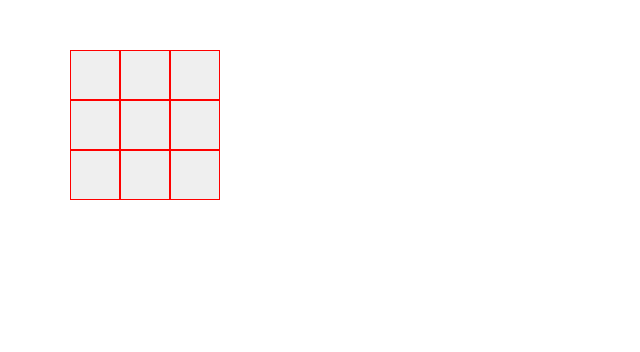
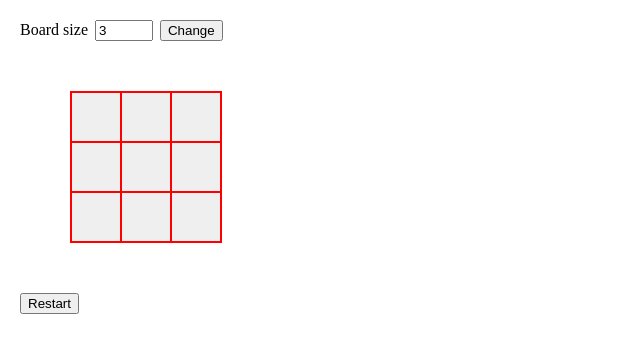
Before and after one commit to Chudskiy/react_tic-tac-toe, a React (Create React App) app: page / in a window 1280 px wide. Shown: the top 352 px of the page, without its empty margins (0-640 px from the left). Built offline with nearby package versions, Linux system fonts and the light colour scheme.

Commit message:
add board size form

```diff
--- a/package.json
+++ b/package.json
@@ -9,7 +9,8 @@
     "react": "^17.0.2",
     "react-dom": "^17.0.2",
     "react-scripts": "4.0.3",
-    "web-vitals": "^1.0.1"
+    "web-vitals": "^1.0.1",
+    "yup": "^0.32.9"
   },
   "scripts": {
     "start": "react-scripts start",
--- a/src/components/Board.jsx
+++ b/src/components/Board.jsx
@@ -1,114 +1,70 @@
 import React, {useState} from 'react';
 
 import Square from "./Square";
-import {BOARD_SIZE, DIAGONALLY, HORIZONTALLY, VERTICALLY} from "./constants";
+import {DIAGONALLY, HORIZONTALLY, VERTICALLY} from "../constants";
+import {hasWinner} from "../functions/hasWinner";
+import BoardSizeForm from "../forms/BoardSizeForm";
 
-
-// const board = (() => {
-//     return Array(BOARD_SIZE).fill(Array(BOARD_SIZE).fill(null))
-// })()
-
-const board = Array(BOARD_SIZE).fill(Array(BOARD_SIZE).fill(null));
-const boardWidth = `${BOARD_SIZE * 50}px`;
-
-const hasWinner = {
-    HORIZONTALLY: (board, index, subIndex, value) => {
-        let counter = 0;
-
-        for (let i = 0; i < board[index].length; i++) {
-
-            // console.log('board[index][i] = ', board[index])
-
-            if (board[index][i] === value) {
-                counter++
-                if (counter === BOARD_SIZE) {
-                    return true
-                }
-            } else {
-                return false
-            }
-        }
-    },
-
-    VERTICALLY: (board, index, subIndex, value) => {
-        let counter = 0;
-
-        for (let i = 0; i < board[index].length; i++) {
-            if (board[i][subIndex] === value) {
-                counter++
-                if (counter === BOARD_SIZE) {
-                    return true
-                }
-            } else {
-                return false
-            }
-        }
-    },
-
-    DIAGONALLY: (board, index, subIndex, value) => {
-        let counterStart = 0;
-        let counterEnd = 0;
-
-        let start = 0
-        let end = BOARD_SIZE - 1
-
-        for (let i = 0; i < board[index].length; i++) {
-            if (board[i][start] === value) {
-                counterStart++
-                if (counterStart === BOARD_SIZE) {
-                    return true
-                }
-                start++
-            }
-        }
-
-        for (let i = 0; i < BOARD_SIZE; i++) {
-            if (board[i][end] === value) {
-                counterEnd++
-                if (counterEnd === BOARD_SIZE) {
-                    return true
-                }
-                end--
-            }
-        }
-        return false
-    },
-}
+// const board = Array(BOARD_SIZE).fill(Array(BOARD_SIZE).fill(null));
 
 const findWinner = (board, index, subIndex, value) => {
     return [HORIZONTALLY, VERTICALLY, DIAGONALLY].some(key => hasWinner[key](board, index, subIndex, value))
-}
+};
+
+
+//----------------------------------------------------------------------------------------------------------------------
 
 const Board = () => {
+    const [boardSize, setBoardSize] = useState(3);
+
     const [isXNext, setIsXNext] = useState('0');
-    const [squares, setSquares] = useState(board);
+    // const [squares, setSquares] = useState(board);
+    const [squares, setSquares] = useState(Array(boardSize).fill(Array(boardSize).fill(null)));
     const [winner, setWinner] = useState(null);
     const [disabled, setDisabled] = useState(false);
 
+    const boardWidth = `${boardSize * 50}px`;
+    console.log('squares = ', squares);
+
+
+    const handleChangeBoardSize = (e) => {
+        e.preventDefault();
+
+        setBoardSize(boardSize);
+        //
+        // setSquares(Array(boardSize).fill(Array(boardSize).fill(null)));
+    };
+
+    console.log('boardSize = ', boardSize);
+
+
     const handleClick = (index, subIndex) => {
+        const nextRows = [...squares];
 
-        console.log('index = ', index);
-        console.log('subIndex = ', subIndex);
-
-        const nextRows = [...squares];
         const nextSquares = [...nextRows[index]];
 
         if (nextRows[index][subIndex]) return;
 
         nextSquares[subIndex] = isXNext ? 'X' : '0';
-        nextRows[index] = [...nextSquares]
+        nextRows[index] = [...nextSquares];
 
-        const result = findWinner(nextRows, index, subIndex, isXNext ? 'X' : '0')
+        const result = findWinner(nextRows, index, subIndex, isXNext ? 'X' : '0');
 
         setSquares([...nextRows]);
         setIsXNext(!isXNext);
-        setWinner(result ? isXNext ? 'X' : '0' : null)
+        setWinner(result ? isXNext ? 'X' : '0' : null);
         setDisabled(result)
     };
 
     return (
         <>
-            <div className='board' style={{width: boardWidth}}>
+            <BoardSizeForm
+                boardSize={boardSize}
+                setBoardSize={setBoardSize}
+                handleChangeBoardSize={handleChangeBoardSize}
+            />
+
+            < div className='board' style={{width: boardWidth}}>
                 {squares.map((row, index) => {
                     // console.log(row)
                     return row.map((square, subIndex) => (
@@ -124,9 +80,43 @@ const Board = () => {
                 })}
             </div>
 
+            <button onClick={() => document.location.reload()}>Restart</button>
+
             {winner ? (<div>Winner: {winner}</div>) : null}
         </>
     );
 };
 
 export default Board;
+
+
+
+
+
+// const board = (() => {
+//     return Array(BOARD_SIZE).fill(Array(BOARD_SIZE).fill(null))
+// })()
+
+
+
+// const [boardSize, setBoardSize] = useState(null);
+// const [boardWidth, setBoardWidth] = useState('');
+// const [boardHeight, setBoardHeight] = useState('');
+
+
+// {/*<BoardSizeForm*/}
+// {/*    boardSize={boardSize}*/}
+// {/*    setBoardSize={setBoardSize}*/}
+// {/*    handleChangeBoardSize={handleChangeBoardSize}*/}
+// {/*/>*/}
+
+
+// const handleChangeBoardSize = (e) => {
+//     e.preventDefault();
+//
+//     setBoardSize(boardSize);
+//
+//     setBoardWidth(`${boardSize * 50}px`);
+//
+//     console.log('boardSize = ', boardSize);
+// };
--- a/src/components/constants.jsx
+++ b/src/constants.jsx
@@ -1,4 +1,5 @@
 export const BOARD_SIZE = 3;
+
 export const HORIZONTALLY = 'HORIZONTALLY';
 export const VERTICALLY = 'VERTICALLY';
 export const DIAGONALLY = 'DIAGONALLY';
--- /dev/null
+++ b/src/forms/BoardSizeForm.jsx
@@ -0,0 +1,48 @@
+import React, {useState} from 'react';
+import * as yup from 'yup';
+
+const BoardSizeForm = ({boardSize, setBoardSize, handleChangeBoardSize}) => {
+    const [error, setError] = useState(false);
+    const [errorMessage, setErrorMessage] = useState('');
+
+    const schema = yup.object({
+        boardSize: yup.number()
+            .required('This field is required.')
+            .positive('Number must be positive.')
+            .integer('Number must be integer.')
+            .min(3, 'Min value 3.')
+            .max(7, 'Max value  7.')
+            .nullable()
+    });
+
+    schema
+        .validate({boardSize})
+        .then(function(value) {
+            // console.log(value);
+        })
+        .catch(function(err) {
+            setError(true);
+            setErrorMessage(err.message);
+            // console.log('error message = ', err.message);
+        });
+
+
+    return (
+        <>
+            {error && <h3>{errorMessage}</h3>}
+
+            <form onSubmit={handleChangeBoardSize}>
+                <label>Board size</label>
+                <input
+                    type="number"
+                    value={boardSize}
+                    onChange={e => setBoardSize(e.target.value)}
+                />
+
+                <button>Change</button>
+            </form>
+        </>
+    );
+};
+
+export default BoardSizeForm;
--- /dev/null
+++ b/src/functions/hasWinner.jsx
@@ -0,0 +1,147 @@
+export const hasWinner = {
+    HORIZONTALLY: (board, index, subIndex, value, boardSize) => {
+        let counter = 0;
+
+        console.log('counter in horizontally = ', counter);
+        console.log('# boardSize in horizontally = ', boardSize);
+
+        for (let i = 0; i < board[index].length; i++) {
+
+            // console.log('board[index][i] = ', board[index])
+
+            if (board[index][i] === value) {
+                counter++;
+                if (counter === boardSize) {
+                    return true
+                }
+            } else {
+                return false
+            }
+        }
+    },
+
+    VERTICALLY: (board, index, subIndex, value, boardSize) => {
+        let counter = 0;
+
+        console.log('counter in vertically = ', counter);
+        console.log('# boardSize in vertically = ', boardSize);
+        console.log('--------------------------------------------------------------------------------------');
+
+        for (let i = 0; i < board[index].length; i++) {
+            if (board[i][subIndex] === value) {
+                counter++;
+                if (counter === boardSize) {
+                    return true
+                }
+            } else {
+                return false
+            }
+        }
+    },
+
+    DIAGONALLY: (board, index, subIndex, value, boardSize) => {
+        let counterStart = 0;
+        let counterEnd = 0;
+
+        let start = 0;
+        let end = boardSize - 1;
+
+        for (let i = 0; i < board[index].length; i++) {
+            if (board[i][start] === value) {
+                counterStart++;
+                if (counterStart === boardSize) {
+                    return true
+                }
+                start++
+            }
+        }
+
+        for (let i = 0; i < boardSize; i++) {
+            if (board[i][end] === value) {
+                counterEnd++;
+                if (counterEnd === boardSize) {
+                    return true
+                }
+                end--
+            }
+        }
+        return false
+    },
+};
+
+
+//----------------------------------------------------------------------------------------------------------------------
+
+
+// import {BOARD_SIZE} from "../constants";
+//
+// export const hasWinner = {
+//     HORIZONTALLY: (board, index, subIndex, value) => {
+//         let counter = 0;
+//
+//         console.log('BOARD_SIZE in horizontally = ', BOARD_SIZE);
+//
+//         for (let i = 0; i < board[index].length; i++) {
+//
+//             if (board[index][i] === value) {
+//                 counter++;
+//                 console.log('counter in horizontally = ', counter);
+//
+//                 if (counter === BOARD_SIZE) {
+//                     return true
+//                 }
+//             } else {
+//                 return false
+//             }
+//         }
+//     },
+//
+//
+//     VERTICALLY: (board, index, subIndex, value) => {
+//         let counter = 0;
+//
+//         for (let i = 0; i < board[index].length; i++) {
+//             if (board[i][subIndex] === value) {
+//                 counter++;
+//                 console.log('counter in vertically = ', counter);
+//
+//                 console.log('BOARD_SIZE in vertically = ', BOARD_SIZE);
+//
+//                 if (counter === BOARD_SIZE) {
+//                     return true
+//                 }
+//             } else {
+//                 return false
+//             }
+//         }
+//     },
+//
+//     DIAGONALLY: (board, index, subIndex, value) => {
+//         let counterStart = 0;
+//         let counterEnd = 0;
+//
+//         let start = 0;
+//         let end = BOARD_SIZE - 1;
+//
+//         for (let i = 0; i < board[index].length; i++) {
+//             if (board[i][start] === value) {
+//                 counterStart++;
+//                 if (counterStart === BOARD_SIZE) {
+//                     return true
+//                 }
+//                 start++
+//             }
+//         }
+//
+//         for (let i = 0; i < BOARD_SIZE; i++) {
+//             if (board[i][end] === value) {
+//                 counterEnd++;
+//                 if (counterEnd === BOARD_SIZE) {
+//                     return true
+//                 }
+//                 end--
+//             }
+//         }
+//         return false
+//     },
+// };
--- a/src/index.css
+++ b/src/index.css
@@ -5,10 +5,10 @@ body {
 }
 
 .board {
-    /*width: 150px;*/
     margin: 50px;
     display: flex;
     flex-wrap: wrap;
+    border: 1px solid red;
 }
 
 .square {
@@ -25,3 +25,8 @@ body {
 .restart-button {
     margin: 20px 0;
 }
+
+input {
+    width: 50px;
+    margin: 0 7px;
+}
```
Also changed, not shown: 2 other files (tests, documents, lock files or other folders).
